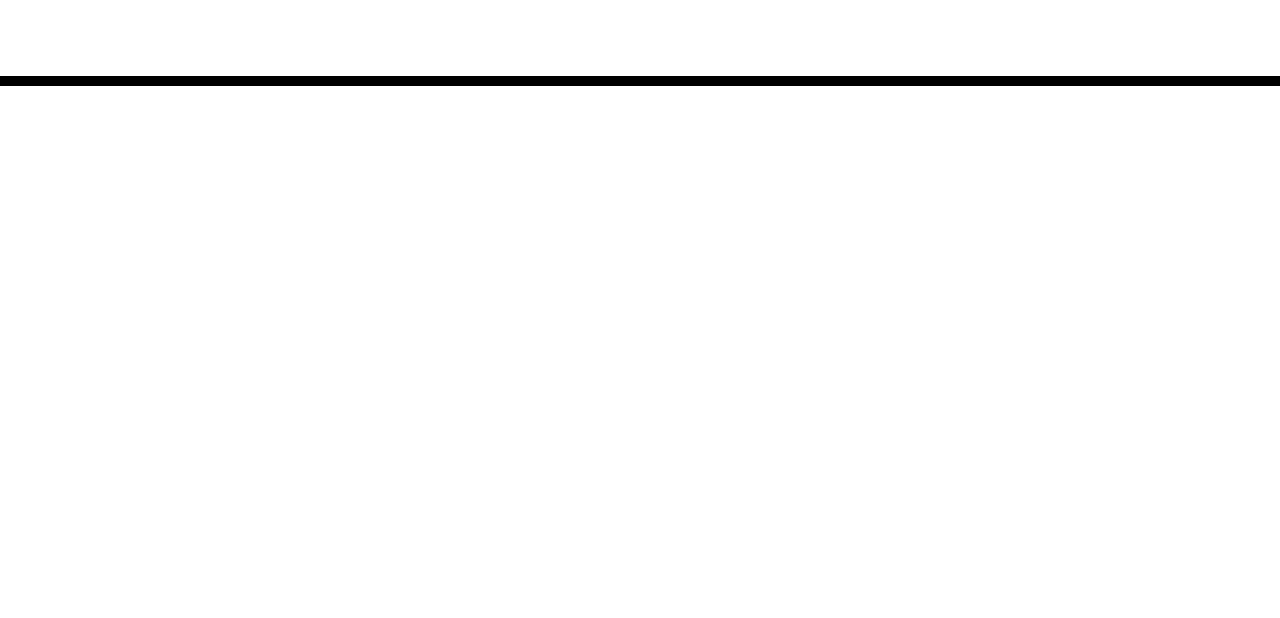
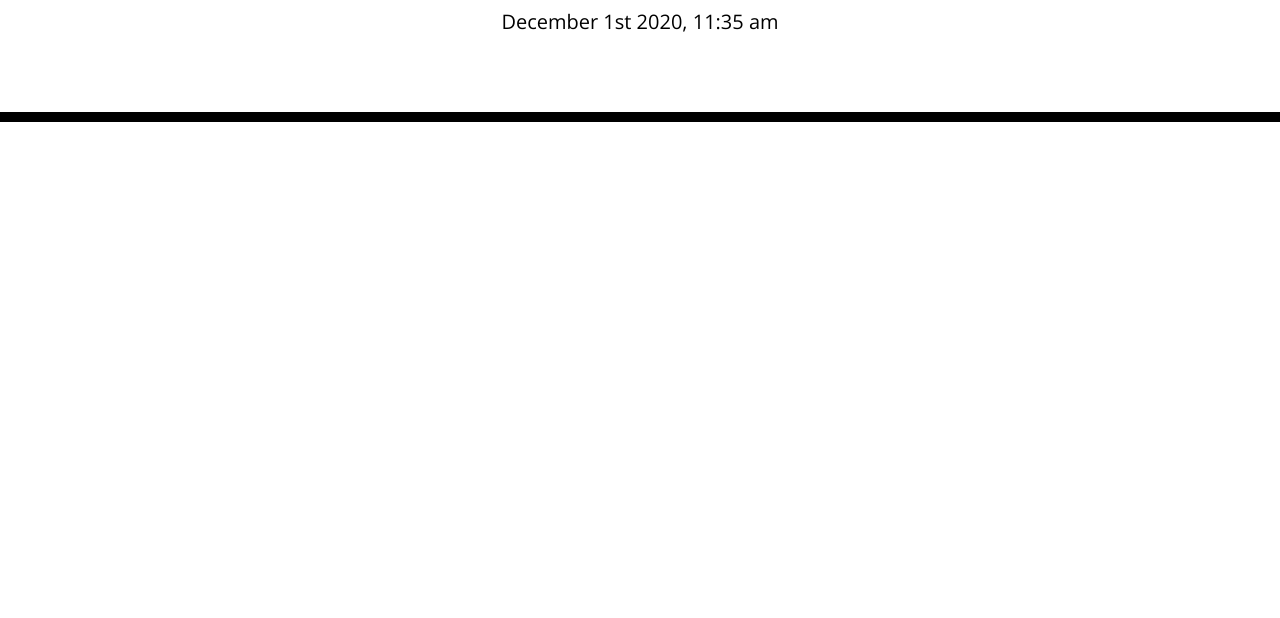
Before and after one commit to avvisingh/Day-Planner, a plain HTML site: page index.html in a window 1280 px wide. Shown: the part 182-800 px from the top of the page. Drawn offline with nearby package versions, Linux system fonts and the light colour scheme.

Commit message:
Current time display up top sorted

```diff
--- a/index.html
+++ b/index.html
@@ -25,6 +25,7 @@
 
     <script src="https://code.jquery.com/jquery-3.4.1.min.js"></script>
     <script src="https://cdnjs.cloudflare.com/ajax/libs/moment.js/2.24.0/moment.min.js"></script>
+    <script src="index.js"></script>
 </body>
 
 </html>
--- /dev/null
+++ b/index.js
@@ -0,0 +1,6 @@
+const $currentDayTime = $('#currentDay');
+
+let currentTime = moment().format('MMMM Do YYYY, h:mm a');
+console.log(currentTime);
+
+$currentDayTime.text(currentTime);
```
